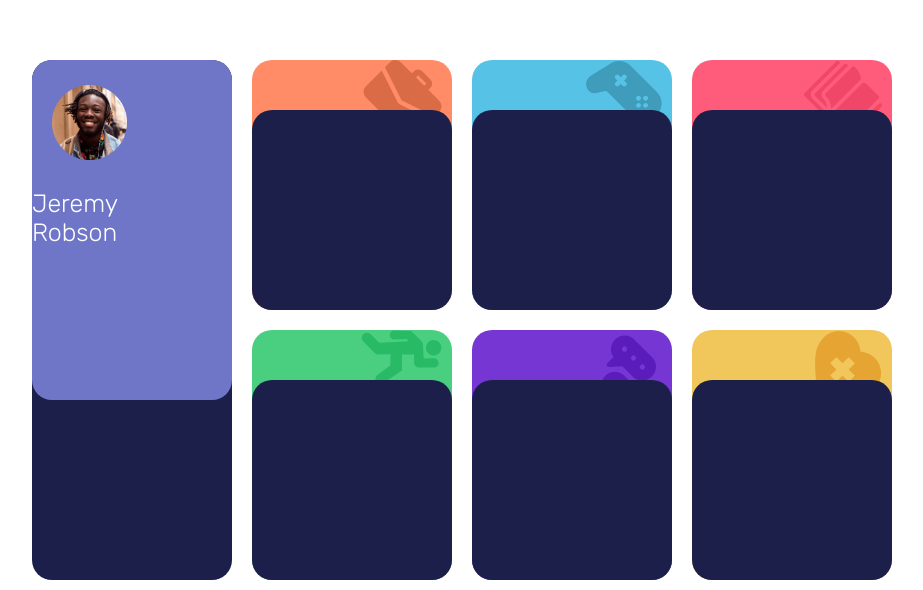
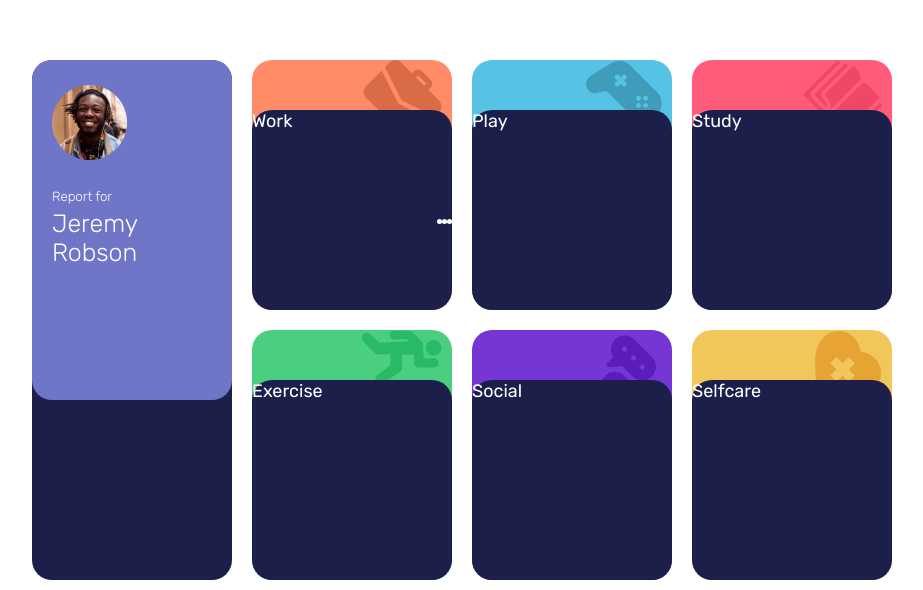
Before and after one commit to Artysm/Time-tracking-dashboard, a plain HTML site: page index.html in a window 1280 px wide. Shown: the part 210-800 px from the top of the page, without its empty margins (178-1101 px from the left). Drawn offline with Linux system fonts and the light colour scheme.

Commit message:
Solution à demi trouvée, à mon avis la structure html est mal construite

```diff
--- a/index.html
+++ b/index.html
@@ -11,7 +11,7 @@
 
         <div class="rectangle_report">
             <div class="square_second_report">
-                <img src="image-jeremy_2.png" alt="" width="75px" height="75px"><h3>Jeremy<br/>Robson</h3>
+                <img src="image-jeremy_2.png" alt="" width="75px" height="75px"><h5>Report for</h5><h3>Jeremy<br/>Robson</h3>
             </div>
         </div>
         <div class="square_work">
@@ -19,7 +19,7 @@
                 59.98 52.484 75.732a8.025 8.025 0 0 1-11.355 0L2.934 37.538a8.025 8.025 0 0 1 0-11.356L18.687 10.43Zm19.345-7.99 10.839 10.838 2.065-2.064a5.845 5.845 0 0 1
                  8.258 0l8.258 8.259a5.845 5.845 0 0 1 0 8.258l-2.064 2.064 10.839 10.84a8.025 8.025 0 0 1 0 11.355l-4.728 4.728L39.126 40.53a1.963 1.963 0 0 1-.578-.413
                  1.963 1.963 0 0 1-.413-.578L21.95 7.168l4.728-4.728a8.025 8.025 0 0 1 11.355 0Zm17.033 12.903-2.064 2.065 8.258 8.258 2.064-2.064-8.258-8.259Z" fill="#D96C47" fill-rule="nonzero"/></svg>
-                 <div class="square_second"></div>
+                 <div class="square_second"><div class="text"><p>Work</p></div><div class="circle"><div class="circle1"></div><div class="circle2"></div><div class="circle3"></div></div></div>
         </div>
         <div class="square_play">
             <svg width="76" height="77" xmlns="http://www.w3.org/2000/svg"><path d="m60.91 71.846 12.314-19.892c3.317-5.36 3.78-13.818-2.31-19.908l-26.36-26.36c-4.457-4.457
@@ -30,7 +30,7 @@
                 14.19a2.343 2.343 0 1 1 3.315-3.312 2.343 2.343 0 0 1-3.314 3.312Zm0 7.096a2.343 2.343 0 0 1 3.313-3.312 2.343 2.343 0 0 1-3.312
                 3.312Zm7.096-7.095a2.343 2.343 0 1 1 3.312 0 2.343 2.343 0 0 1-3.312 0Zm0
                 7.095a2.343 2.343 0 0 1 3.312-3.312 2.343 2.343 0 0 1-3.312 3.312Z" fill="#3F9CBB" fill-rule="nonzero"/></svg>
-                <div class="square_second"></div>
+                <div class="square_second"><p>Play</p></div>
         </div>
 
         <div class="square_study">
@@ -40,7 +40,7 @@
                 3.83 1.117 5.325 2.612l10.583 10.583a1.87 1.87 0 0 1 0 2.646L46.544 67.727a1.87 1.87 0 0 1-2.646 0L30.67 54.498a1.872 1.872 0 0 0-2.646 0ZM49.19 6.875a1.87 1.87 0 0 1 2.647
                 0c4.489 4.489 5.877 8.98 6.178 12.342L27.67 49.56c.349-1.527 1.181-7.463-4.938-13.582a1.87 1.87 0 0 1 0-2.646Zm-7.936-2.646a1.87 1.87 0 0 1 2.645 0l1.323 1.323-25.134 25.134a5.619
                 5.619 0 0 0 0 7.938c4.005 4.005 4.2 7.696 4.043 9.335L12.15 35.978a1.87 1.87 0 0 1 0-2.646Z" fill="#F04667" fill-rule="nonzero"/></svg>
-                <div class="square_second"></div>
+                <div class="square_second"><p>Study</p></div>
         </div>
 
         <div class="square_exercise">
@@ -51,7 +51,7 @@
                 11.439c-1-.999-1.55-2.38-1.513-3.792a5.124 5.124 0 0 1 1.714-3.71c2.042-1.84 5.234-1.688 7.267.345l8.576 8.576 29.444-1.635-2.133-2.133-12.263.347a4.434
                 4.434 0 0 1-3.294-1.28l-.016-.015a4.409 4.409 0 0 1-1.294-3.307c.08-2.347 2.16-4.255 4.632-4.256Zm33.78 11.774c3.025-3.025 7.945-3.025 10.97 0 3.024 3.025 3.024
                 7.944 0 10.97-3.025 3.024-7.945 3.024-10.97 0-3.024-3.026-3.025-7.945 0-10.97Z" fill="#29BA66" fill-rule="nonzero"/></svg>
-                <div class="square_second"></div>
+                <div class="square_second"><p>Exercise</p></div>
         </div>
 
         <div class="square_social">
@@ -61,14 +61,14 @@
                 45.756c-5.198-5.197-13.658-5.197-18.857.001-6.072 6.073-5.26 14.4-.402 19.258l10.499 10.5-.777 13.473c-.11 1.886 2.186 2.931 3.533 1.584l6.265-6.265c5.212 3.8 12.577 3.349
                 17.277-1.352 6.06-6.059 5.274-14.386.403-19.257ZM25.813 57.24a2.567 2.567 0 1 1 3.63-3.631 2.567 2.567 0 0 1-3.63 3.63Zm8.932 8.931a2.567 2.567 0 1 1 3.63-3.629 2.567 2.567 0
                 0 1-3.63 3.63Zm8.932 8.933a2.567 2.567 0 1 1 3.63-3.631 2.567 2.567 0 0 1-3.63 3.63Z"/></g></svg>
-                <div class="square_second"></div>
+                <div class="square_second"><p>Social</p></div>
         </div>
         <div class="square_selfcare">
             <svg width="67" height="67" xmlns="http://www.w3.org/2000/svg"><path d="M.918 50.848c.114 1.723.232 3.5.346 5.336l.003.038.448 6.038c.06.81.412 1.536.951 2.075.54.54 1.266.892
                 2.075.952l6.038.447.038.003c12.086.755 21.237 1.231 28.95.484 9.007-.873 15.369-3.445 20.02-8.096 8.413-8.413 8.398-21.609-.034-30.041-3.79-3.79-8.959-6.11-14.31-6.526-.415-5.352-2.736-10.52-6.526-14.31C30.484-1.185
                 17.288-1.2 8.875 7.214-1.295 17.384-.415 30.697.918 50.848ZM21.36 27.122l6.172 6.173 6.16-6.159 6.172 6.173-6.16 6.158 6.173 6.173-6.158 6.158-6.173-6.172-6.158
                 6.158-6.173-6.172 6.159-6.159-6.173-6.172 6.16-6.159Z" fill="#E6A532" fill-rule="nonzero"/></svg>
-                <div class="square_second"></div>
+                <div class="square_second"><p>Selfcare</p></div>
         </div>
 
     </div>
--- a/time-tracking-dashboard-main.css
+++ b/time-tracking-dashboard-main.css
@@ -89,16 +89,17 @@
 
 /* Second square dark blue */
 .square_second{
+    display:grid;
     grid-row:2/3 ;
     grid-column:1/1 ;
     border-radius: 20px;
     background: hsl(235, 46%, 20%);
+    /* grid-template-rows: subgrid;    Pour faire deux colonnes dans divsquare second        */
 }
 
 .square_second_report{
     background: hsl(235, 45%, 61%);
     border-radius: 20px;
-
 }
 
 svg{
@@ -115,6 +116,49 @@ h3{
     font-size: 25px;
     font-weight: 300;
     color: white;
+    padding: 5px 0 0 20px;
+}
+h5{
+    font-family: Rubik;
+    color:white;
+    font-weight: 300;
+    padding: 0 0 0 20px;
 }
 
-/* j'essaye de faire un push it avec git */
+p{
+    font-family: Rubik;
+    font-size: 18px;
+    font-weight:400;
+    color: white;
+}
+
+.circle{
+    display:flex;
+    justify-content:end;
+    /* grid-column: 2/3;
+    margin: 35px;        Pour faire deux colonnes dans divsquare_second     */
+}
+
+.circle1{
+    height:5px ;
+    width:5px ;
+    background-color: white;
+    border-radius: 50%;
+}
+.circle2{
+    height:5px ;
+    width:5px ;
+    background-color: white;
+    border-radius: 50%;
+}
+.circle3{
+    height:5px ;
+    width:5px ;
+    background-color: white;
+    border-radius: 50%;
+}
+
+.text{
+    /* grid-column: 1/2;
+    margin: 20px;   Pour faire deux colonnes dans divsquare_second */
+}
```
